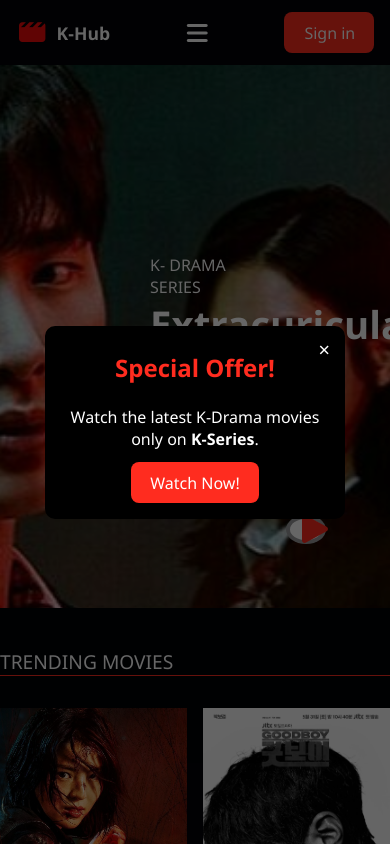
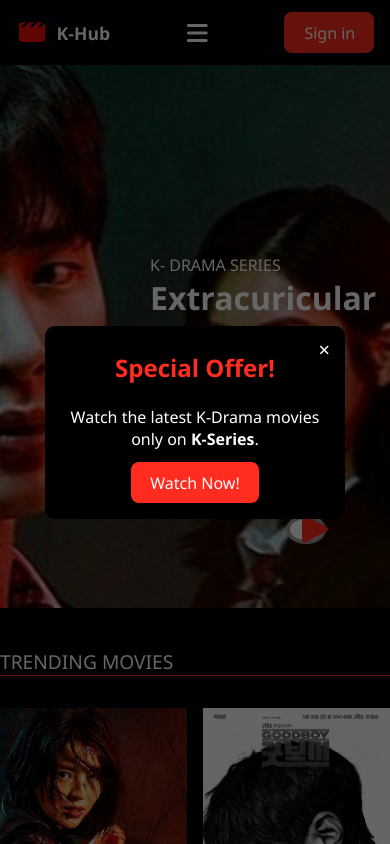
Before and after one commit to ariagapraise/movie-website, a plain HTML site: page index.html in a window 390 px wide. Shown: the top 844 px of the page. Drawn offline with nearby package versions, Linux system fonts and the light colour scheme.

Commit message:
created a movie

```diff
--- a/style.css
+++ b/style.css
@@ -451,8 +451,16 @@ header .shadow {
         height: 109vh;
     }
 
+    .home-text{
+        align-items: center;
+        padding-right: 50rem;
+        /* margin-left: 10rem; */
+        width: 300%;
+
+    }
+
     .home-text h1 {
-        font-size: 2.4rem;
+        font-size: 2rem;
     }
 
     .btn {
```
